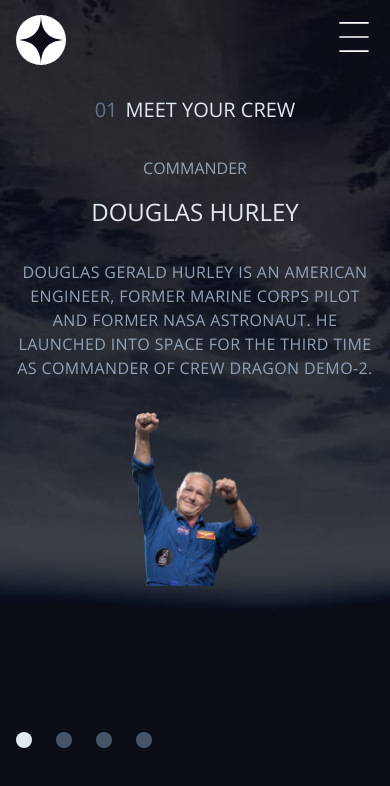
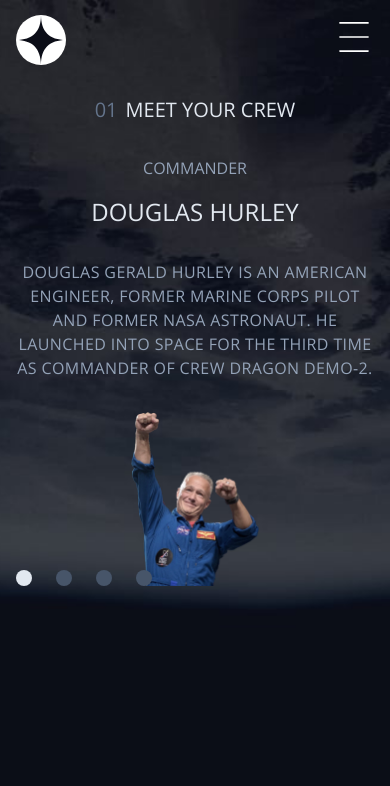
Before and after one commit to abuakr-alzubir/space-rourism, a Next.js app: page /crew in a window 390 px wide. Shown: the top 786 px of the page. Built offline with nearby package versions, Linux system fonts and the light colour scheme.

Commit message:
crew member edit mobile screen1

```diff
--- a/components/CrewComponent.tsx
+++ b/components/CrewComponent.tsx
@@ -7,7 +7,7 @@
 const CrewComponent = () => {
   const [currentNav, setCurrentNav] = React.useState(0);
   return (
-    <div>
+    <div className="relative">
       <div className="grid grid-cols-1 ">
         {crew.map((item, idx) => (
           <div
@@ -36,7 +36,7 @@
             </div>
           </div>
         ))}
-        <div className="absolute bottom-24">
+        <div className="absolute bottom-0">
           <div className="flex gap-6">
             {crew.map((item, idx) => (
               <button
```
